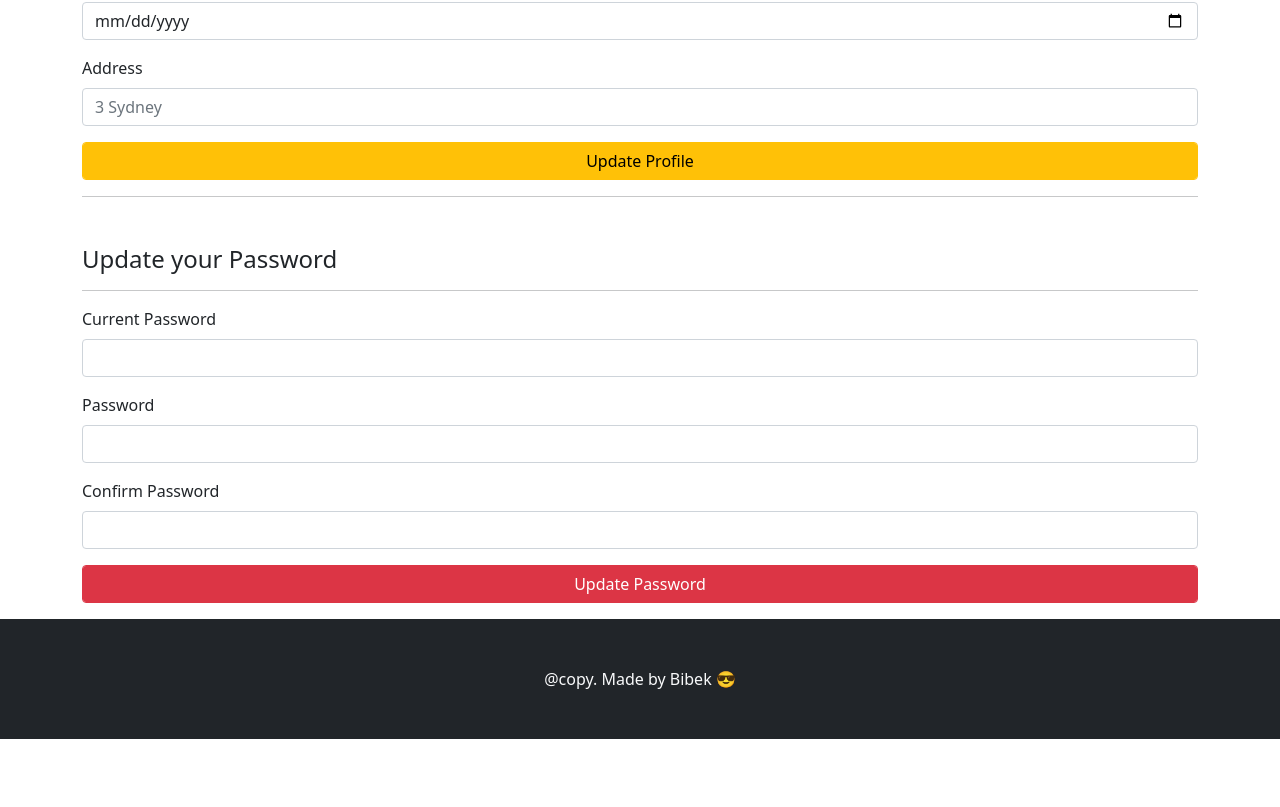
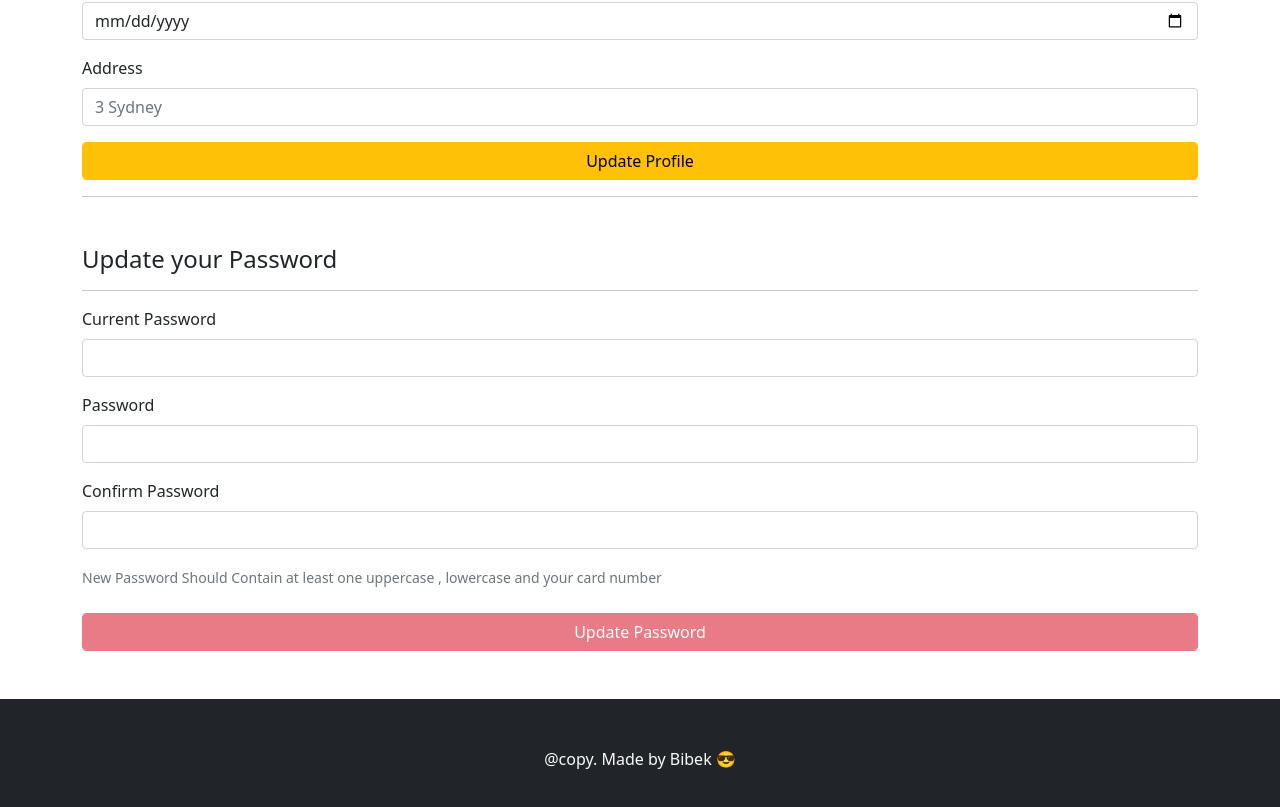
Before and after one commit to Bibek-2022/Admin-CMS, a React (Create React App) app in the folder client/: page /adminprofile in a window 1280 px wide. Shown: the part 581-1388 px from the top of the page. Before the commit the page ends 1320 px from the top, so only its background shows below. Built offline with nearby package versions, Linux system fonts and the light colour scheme.

Commit message:
Update Password FE

```diff
--- a/client/src/components/user-profile/UpdatePassword.js
+++ b/client/src/components/user-profile/UpdatePassword.js
@@ -1,5 +1,5 @@
 import React, { useState } from "react";
-import { Form } from "react-bootstrap";
+import { Alert, Form } from "react-bootstrap";
 
 import { CustomInput } from "../../custom-input/CustomInput";
 
@@ -10,15 +10,32 @@ const initialState = {
 };
 export const UpdatePassword = () => {
   const [form, setForm] = useState(initialState);
+  const [error, setError] = useState("");
+  const [disableBtn, setDisableBtn] = useState(true);
 
   const hadleOnChage = (e) => {
     let { name, value } = e.target;
+    if (name === "password" || name === "confirmPassword") {
+      setError("");
+    }
     console.log(name, value);
 
     setForm({
       ...form,
       [name]: value,
     });
+
+    if (name === "confirmPassword") {
+      const { password } = form;
+      password !== value && setError("Password do not match");
+      password.length < 6 &&
+        setError("Password must be longer than 6 character");
+      !/[a-z]/.test(password) && setError("Password must contain lower case");
+      !/[A-Z]/.test(password) && setError("Password must contain upper case");
+      !/[0-9]/.test(password) && setError("Password must contain Number");
+
+      !password && setError("New Password must be provided");
+    }
   };
 
   const handleOnSubmit = (e) => {
@@ -48,20 +65,35 @@ export const UpdatePassword = () => {
       type: "password",
       value: form.confirmPassword,
     },
-    {
-      type: "submit",
-      value: "Update Password",
-      className: "btn btn-danger",
-    },
   ];
   return (
-    <div className="mt-5">
+    <div className="mt-5 mb-5">
       <h4>Update your Password</h4>
       <hr />
       <Form onSubmit={handleOnSubmit}>
         {inputFields.map((item, i) => (
           <CustomInput key={i} {...item} onChange={hadleOnChage} />
         ))}
+
+        <Form.Text muted>
+          New Password Should Contain at least one uppercase , lowercase and
+          your card number
+        </Form.Text>
+
+        <Form.Group>
+          <Form.Text className="text-danger fs-6 fw-bolder">
+            {" "}
+            {error}{" "}
+          </Form.Text>
+        </Form.Group>
+        <Form.Group className="mt-4">
+          <Form.Control
+            type="submit"
+            value="Update Password"
+            className="btn btn-danger"
+            disabled={disableBtn}
+          />
+        </Form.Group>
       </Form>
     </div>
   );
```
